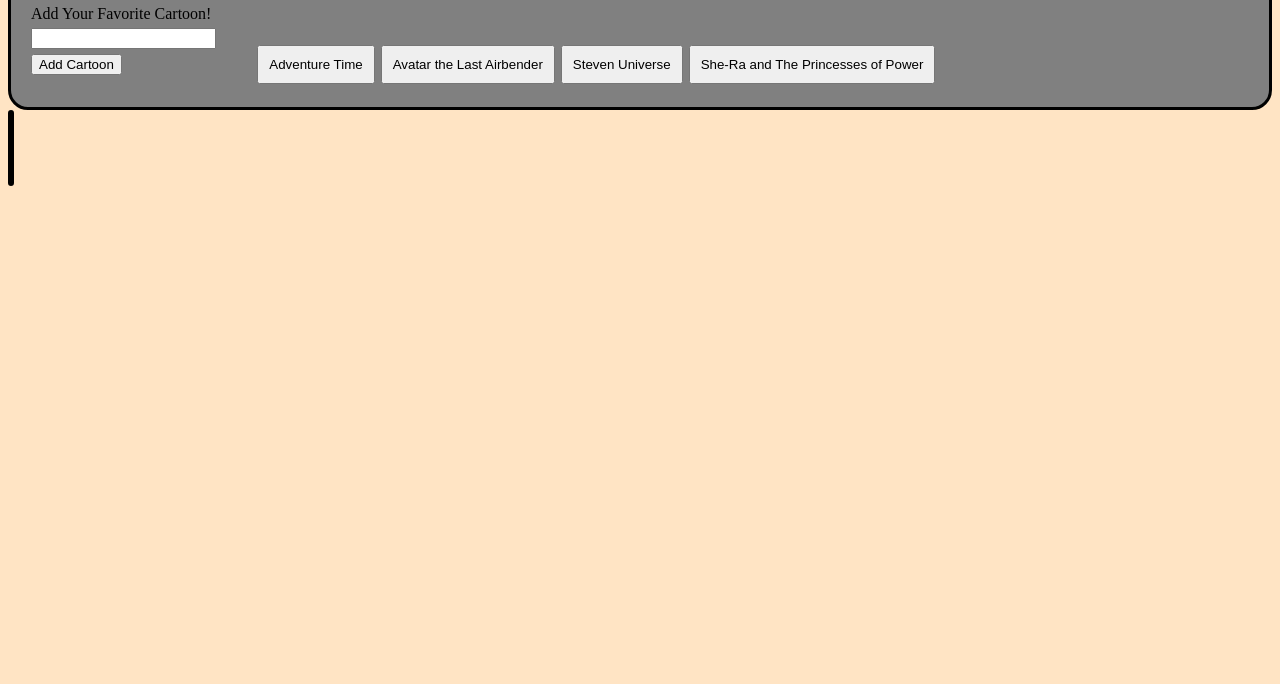
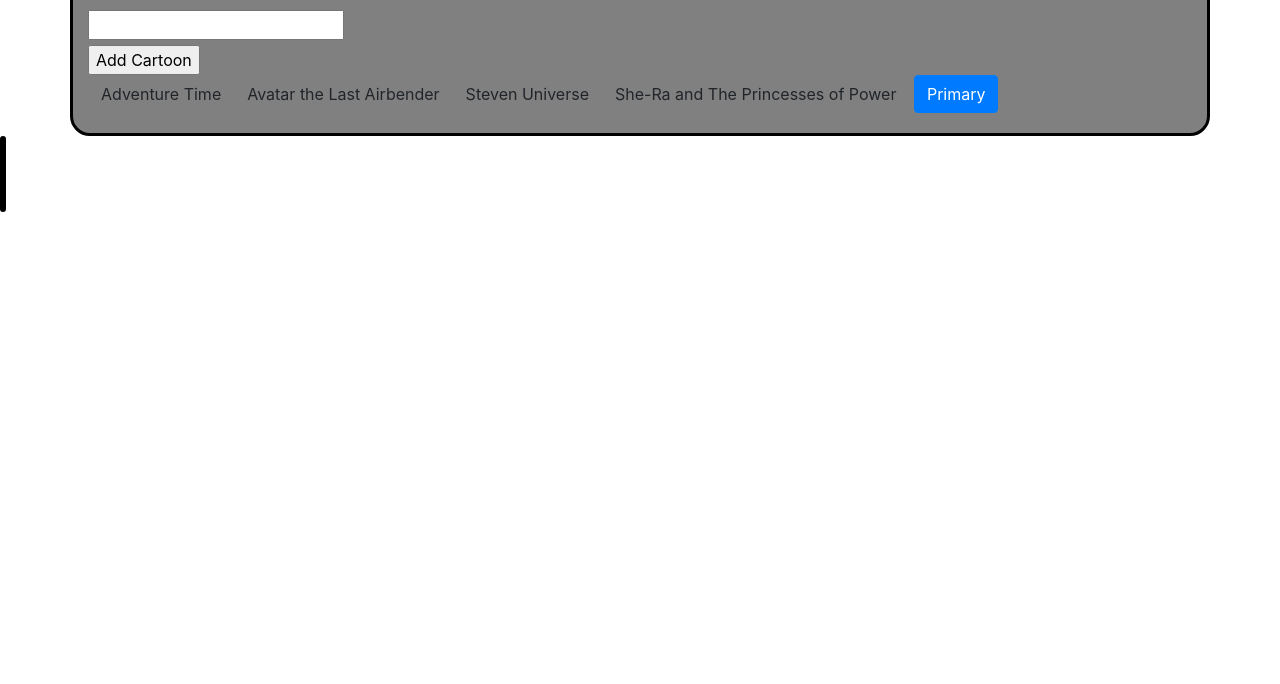
Before and after one commit to Cassandraheil/AJAX-and-API, a plain HTML site: page index.html in a window 1280 px wide. Shown: the part 116-800 px from the top of the page. Drawn offline with nearby package versions, Linux system fonts and the light colour scheme; no server answers.

Commit message:
added bootstrap

```diff
--- a/index.html
+++ b/index.html
@@ -4,6 +4,8 @@
     <meta charset="utf-8">
     <title>Cartoon-Gifs</title>
     <link rel="stylesheet" href="stylesheet.css">
+    <link rel="stylesheet" href="https://cdn.jsdelivr.net/npm/bootstrap@4.5.3/dist/css/bootstrap.min.css" integrity="sha384-TX8t27EcRE3e/ihU7zmQxVncDAy5uIKz4rEkgIXeMed4M0jlfIDPvg6uqKI2xXr2" crossorigin="anonymous">
+<script src="https://cdn.jsdelivr.net/npm/bootstrap@4.5.3/dist/js/bootstrap.bundle.min.js" integrity="sha384-ho+j7jyWK8fNQe+A12Hb8AhRq26LrZ/JpcUGGOn+Y7RsweNrtN/tE3MoK7ZeZDyx" crossorigin="anonymous"></script>
 </head>
 <body>
      <div class="container">
@@ -17,6 +19,7 @@
           </form>
 
         <div id="buttons"></div>
+        <button type="button" class="btn btn-primary">Primary</button>
     </div>
 
         <div id="cartoon"></div>
```
